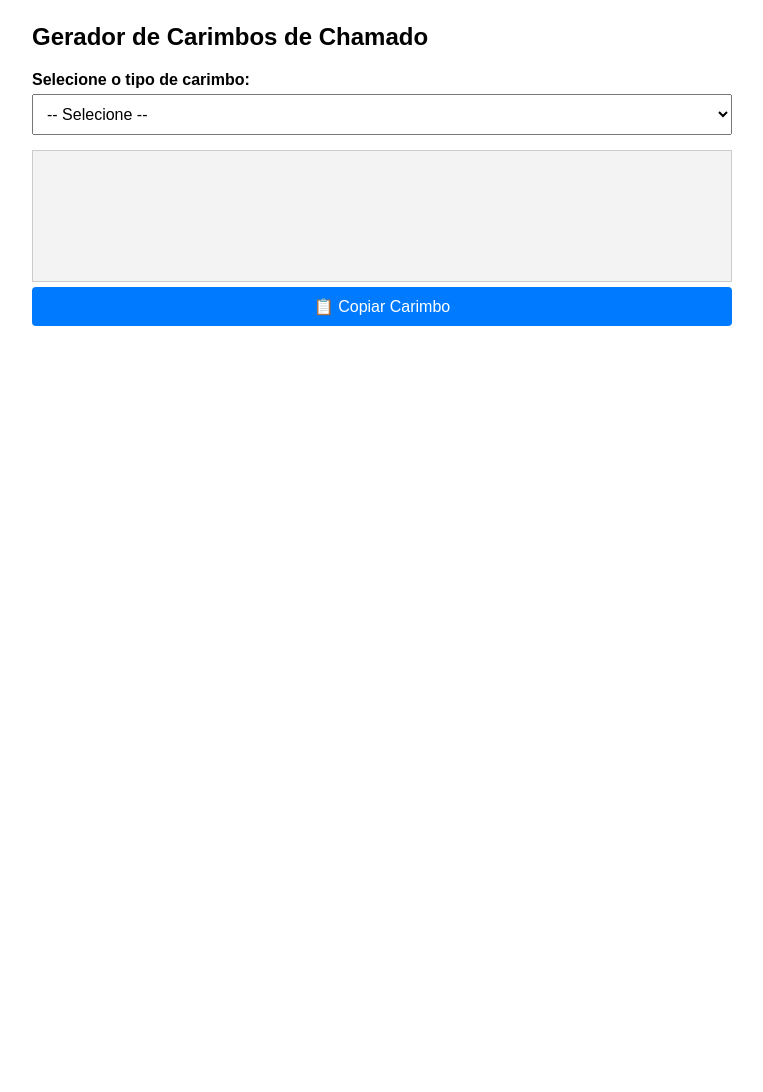
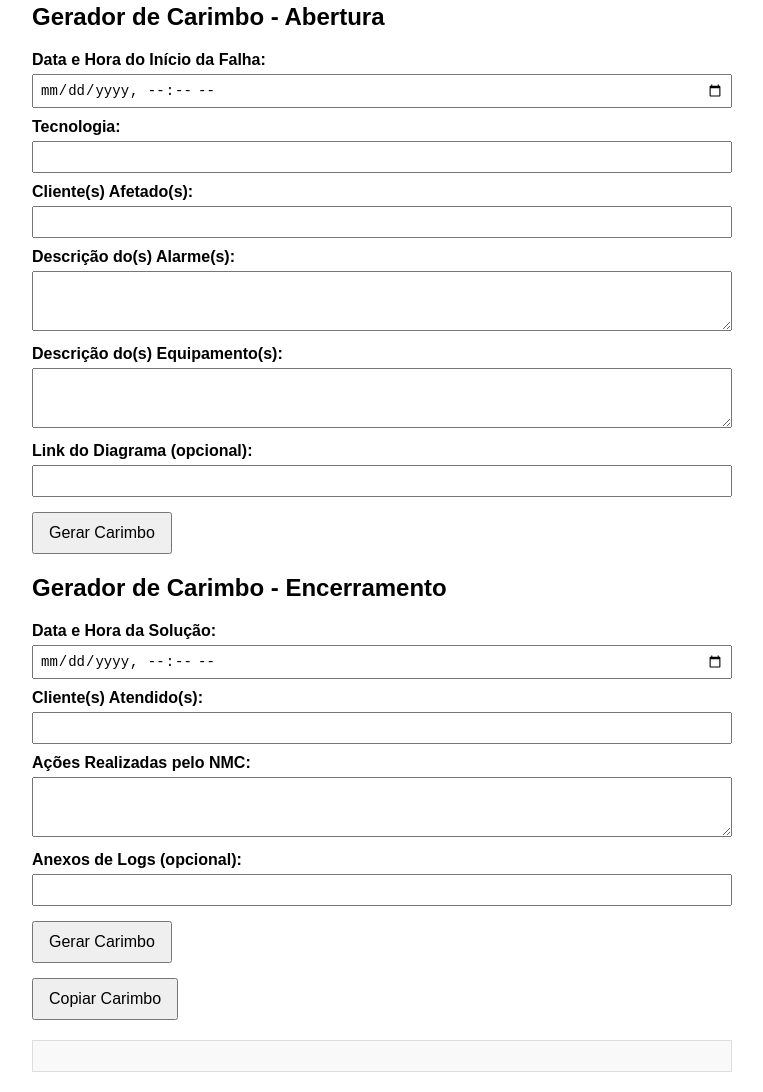
Before and after one commit to NMCBrasil/NMC, a plain HTML site: page index.html in a window 1280 px wide. Shown: the part 17-1109 px from the top of the page, without its empty margins (258-1021 px from the left). Before the commit the page ends 800 px from the top, so only its background shows below. Drawn offline with Linux system fonts and the light colour scheme.

Commit message:
Update index.html

```diff
--- a/index.html
+++ b/index.html
@@ -2,214 +2,170 @@
 <html lang="pt-br">
 <head>
 <meta charset="UTF-8" />
+<meta name="viewport" content="width=device-width, initial-scale=1" />
 <title>Gerador de Carimbos</title>
 <style>
   body {
     font-family: Arial, sans-serif;
-      padding: 20px;
     max-width: 700px;
-      margin: auto;
+    margin: 20px auto;
+    padding: 0 15px;
   }
-
   label {
     font-weight: bold;
     display: block;
     margin-top: 10px;
   }
-
-    input,
-    textarea,
-    button,
-    select {
+  input[type="text"],
+  input[type="datetime-local"],
+  textarea {
     width: 100%;
+    box-sizing: border-box;
     margin-top: 5px;
-      margin-bottom: 15px;
-      padding: 10px;
+    font-size: 14px;
+    padding: 6px;
+  }
+  textarea {
+    resize: vertical;
+    min-height: 60px;
+  }
+  button {
+    margin-top: 15px;
+    padding: 10px 15px;
     font-size: 16px;
-      box-sizing: border-box;
-    }
-
-    #carimbo {
-      background-color: #f3f3f3;
-      border: 1px solid #ccc;
-      padding: 15px;
-      min-height: 100px;
-      font-size: 16px;
-      white-space: normal;
-      line-height: 1.3;
-    }
-
-    #carimbo p {
-      margin: 0;
-      padding: 0;
-    }
-
-    button {
-      background-color: #007bff;
-      color: white;
-      border: none;
-      border-radius: 4px;
     cursor: pointer;
   }
-
-    button:hover {
-      background-color: #0056b3;
-    }
-
-    #mensagemCopiado {
-      display: none;
-      color: green;
-      font-weight: bold;
-      margin-top: -10px;
-      margin-bottom: 15px;
+  #carimbo {
+    white-space: pre-line;
+    margin-top: 20px;
+    border: 1px solid #ddd;
+    padding: 15px;
+    background-color: #f9f9f9;
+    font-family: monospace;
+    font-size: 14px;
+    line-height: 1.1; /* menor espaçamento entre linhas */
   }
 </style>
 </head>
 <body>
-  <h2>Gerador de Carimbos de Chamado</h2>
 
-  <label for="tipoCarimbo">Selecione o tipo de carimbo:</label>
-  <select id="tipoCarimbo" onchange="mostrarFormulario()">
-    <option value="">-- Selecione --</option>
-    <option value="abertura">Carimbo de Abertura</option>
-    <option value="encerramento">Carimbo de Encerramento</option>
-  </select>
+<h2>Gerador de Carimbo - Abertura</h2>
+<form id="formAbertura">
+  <label for="dataHoraInicio">Data e Hora do Início da Falha:</label>
+  <input type="datetime-local" id="dataHoraInicio" name="dataHoraInicio" />
 
-  <div id="formAbertura" style="display: none">
-    <h3>Carimbo de Abertura de Chamado</h3>
-    <label>Data e Hora do Início da Falha:</label>
-    <input type="datetime-local" id="dataHora" />
-    <label>Tecnologia:</label>
-    <input type="text" id="tecnologia" />
-    <label>Cliente(s) Afetado(s):</label>
-    <input type="text" id="cliente" />
-    <label>Descrição do(s) Alarme(s):</label>
-    <textarea id="alarme"></textarea>
-    <label>Descrição do(s) Equipamento(s):</label>
-    <textarea id="equipamento"></textarea>
-    <label>Link do Diagrama de Rede:</label>
-    <input type="text" id="linkDiagrama" placeholder="https://exemplo.com/diagrama" />
-    <label>Ferramentas Utilizadas no Troubleshooting:</label>
-    <textarea id="ferramentas"></textarea>
-    <label>Testes Realizados pelo NMC:</label>
-    <textarea id="testes"></textarea>
-    <button onclick="gerarCarimboAbertura()">Gerar Carimbo</button>
-  </div>
+  <label for="tecnologia">Tecnologia:</label>
+  <input type="text" id="tecnologia" name="tecnologia" />
 
-  <div id="formEncerramento" style="display: none">
-    <h3>Carimbo de Encerramento de Chamado</h3>
-    <label>Data e Hora do Encerramento:</label>
-    <input type="datetime-local" id="dataHoraEncerramento" />
-    <label>Cliente:</label>
-    <input type="text" id="clienteEncerramento" />
-    <label>Resumo da Solução:</label>
-    <textarea id="resumoEncerramento"></textarea>
-    <label>Observações:</label>
-    <textarea id="obsEncerramento"></textarea>
-    <label>Anexar LOGs (se houver):</label>
-    <input type="file" id="logsArquivo" accept=".log,.txt,.zip,.rar" multiple />
-    <button onclick="gerarCarimboEncerramento()">Gerar Carimbo</button>
-  </div>
+  <label for="clientesAfetados">Cliente(s) Afetado(s):</label>
+  <input type="text" id="clientesAfetados" name="clientesAfetados" />
+
+  <label for="descricaoAlarmes">Descrição do(s) Alarme(s):</label>
+  <textarea id="descricaoAlarmes" name="descricaoAlarmes"></textarea>
+
+  <label for="descricaoEquipamentos">Descrição do(s) Equipamento(s):</label>
+  <textarea id="descricaoEquipamentos" name="descricaoEquipamentos"></textarea>
+
+  <label for="linkDiagrama">Link do Diagrama (opcional):</label>
+  <input type="text" id="linkDiagrama" name="linkDiagrama" />
+
+  <button type="button" onclick="gerarCarimboAbertura()">Gerar Carimbo</button>
+</form>
+
+<h2>Gerador de Carimbo - Encerramento</h2>
+<form id="formEncerramento">
+  <label for="dataHoraSolucao">Data e Hora da Solução:</label>
+  <input type="datetime-local" id="dataHoraSolucao" name="dataHoraSolucao" />
+
+  <label for="clientesAtendidos">Cliente(s) Atendido(s):</label>
+  <input type="text" id="clientesAtendidos" name="clientesAtendidos" />
+
+  <label for="acoesNMC">Ações Realizadas pelo NMC:</label>
+  <textarea id="acoesNMC" name="acoesNMC"></textarea>
+
+  <label for="anexosLogs">Anexos de Logs (opcional):</label>
+  <input type="text" id="anexosLogs" name="anexosLogs" />
+
+  <button type="button" onclick="gerarCarimboEncerramento()">Gerar Carimbo</button>
+</form>
+
+<button onclick="copiarCarimbo()" style="margin-top:15px;">Copiar Carimbo</button>
 
 <div id="carimbo"></div>
-  <button onclick="copiarCarimbo()">📋 Copiar Carimbo</button>
-  <div id="mensagemCopiado">✅ Carimbo copiado!</div>
 
 <script>
-    function mostrarFormulario() {
-      const tipo = document.getElementById("tipoCarimbo").value;
-      document.getElementById("formAbertura").style.display = tipo === "abertura" ? "block" : "none";
-      document.getElementById("formEncerramento").style.display = tipo === "encerramento" ? "block" : "none";
-      document.getElementById("carimbo").innerHTML = "";
+function pad(str) {
+  return str && str.trim() !== '' ? str.trim() : '(não informado)';
+}
+
+function formatDataHora(dataHora) {
+  if (!dataHora) return '(não informado)';
+  const dt = new Date(dataHora);
+  if (isNaN(dt)) return '(não informado)';
+  return dt.toLocaleString('pt-BR', {
+    day: '2-digit', month: '2-digit', year: 'numeric',
+    hour: '2-digit', minute: '2-digit', second: '2-digit'
+  });
 }
 
 function gerarCarimboAbertura() {
-      const dataHora = document.getElementById("dataHora").value || "(não informado)";
-      const tecnologia = document.getElementById("tecnologia").value || "(não informado)";
-      const cliente = document.getElementById("cliente").value || "(não informado)";
-      const alarme = document.getElementById("alarme").value || "(não informado)";
-      const equipamento = document.getElementById("equipamento").value || "(não informado)";
-      const linkDiagrama = document.getElementById("linkDiagrama").value || "";
-      const ferramentas = document.getElementById("ferramentas").value || "(não informado)";
-      const testes = document.getElementById("testes").value || "(não informado)";
+  const dataHoraInicio = formatDataHora(document.getElementById('dataHoraInicio').value);
+  const tecnologia = pad(document.getElementById('tecnologia').value);
+  const clientesAfetados = pad(document.getElementById('clientesAfetados').value);
+  const descricaoAlarmes = pad(document.getElementById('descricaoAlarmes').value);
+  const descricaoEquipamentos = pad(document.getElementById('descricaoEquipamentos').value);
+  const linkDiagrama = document.getElementById('linkDiagrama').value.trim();
 
-      let linkDiagramaHTML = "";
-      if (linkDiagrama.trim() !== "") {
-        linkDiagramaHTML = `<p>Link do Diagrama de Rede: <a href="${linkDiagrama}" target="_blank" rel="noopener noreferrer">${linkDiagrama}</a></p>`;
+  let texto = '';
+  texto += `Data e Hora do Início da Falha: ${dataHoraInicio}\n`;
+  texto += `Tecnologia: ${tecnologia}\n`;
+  texto += `Cliente(s) Afetado(s): ${clientesAfetados}\n`;
+  texto += `Descrição do(s) Alarme(s): ${descricaoAlarmes}\n`;
+  texto += `Descrição do(s) Equipamento(s): ${descricaoEquipamentos}`;
+  if (linkDiagrama !== '') {
+    texto += `\nLink do Diagrama: ${linkDiagrama}`;
   }
 
-      const html = `
-        <p>Data e Hora do Início da Falha: ${dataHora}</p>
-        <p>Tecnologia: ${tecnologia}</p>
-        <p>Cliente(s) Afetado(s): ${cliente}</p>
-        <p>Descrição do(s) Alarme(s): ${alarme}</p>
-        <p>Descrição do(s) Equipamento(s): ${equipamento}</p>
-        ${linkDiagramaHTML}
-        <p>Ferramentas Utilizadas no Troubleshooting: ${ferramentas}</p>
-        <p>Testes Realizados pelo NMC: ${testes}</p>
-      `;
-      document.getElementById("carimbo").innerHTML = html;
+  document.getElementById('carimbo').textContent = texto;
 }
 
 function gerarCarimboEncerramento() {
-      const dataHora = document.getElementById("dataHoraEncerramento").value || "(não informado)";
-      const cliente = document.getElementById("clienteEncerramento").value || "(não informado)";
-      const resumo = document.getElementById("resumoEncerramento").value || "(não informado)";
-      const obs = document.getElementById("obsEncerramento").value || "(nenhuma observação)";
-      const logsInput = document.getElementById("logsArquivo");
+  const dataHoraSolucao = formatDataHora(document.getElementById('dataHoraSolucao').value);
+  const clientesAtendidos = pad(document.getElementById('clientesAtendidos').value);
+  const acoesNMC = pad(document.getElementById('acoesNMC').value);
+  const anexosLogs = document.getElementById('anexosLogs').value.trim();
 
-      let logsHTML = "";
-      if (logsInput.files.length > 0) {
-        let links = [];
-        for (let i = 0; i < logsInput.files.length; i++) {
-          const arquivo = logsInput.files[i];
-          const url = URL.createObjectURL(arquivo);
-          links.push(`<a href="${url}" target="_blank" rel="noopener noreferrer">${arquivo.name}</a>`);
-        }
-        logsHTML = `<p>LOGs anexados: ${links.join(", ")}</p>`;
+  let texto = '';
+  texto += `Data e Hora da Solução: ${dataHoraSolucao}\n`;
+  texto += `Cliente(s) Atendido(s): ${clientesAtendidos}\n`;
+  texto += `Ações Realizadas pelo NMC: ${acoesNMC}`;
+  if (anexosLogs !== '') {
+    texto += `\nAnexos de Logs: ${anexosLogs}`;
   }
 
-      const html = `
-        <p>Data e Hora do Encerramento: ${dataHora}</p>
-        <p>Cliente: ${cliente}</p>
-        <p>Resumo da Solução: ${resumo}</p>
-        <p>Observações: ${obs}</p>
-        ${logsHTML}
-      `;
-      document.getElementById("carimbo").innerHTML = html;
+  document.getElementById('carimbo').textContent = texto;
 }
 
-    async function copiarCarimbo() {
-      const carimbo = document.getElementById("carimbo");
-      const html = carimbo.innerHTML;
-      const text = carimbo.innerText || carimbo.textContent;
-      if (navigator.clipboard && navigator.clipboard.write) {
-        try {
-          const blobInput = new ClipboardItem({
-            "text/html": new Blob([html], { type: "text/html" }),
-            "text/plain": new Blob([text], { type: "text/plain" })
+function copiarCarimbo() {
+  const carimbo = document.getElementById('carimbo').textContent;
+  if (!carimbo) return alert('Nenhum carimbo gerado para copiar.');
+  navigator.clipboard.writeText(carimbo).then(() => {
+    // Mensagem simples sem modal de confirmação
+    const msg = document.createElement('div');
+    msg.textContent = 'Carimbo copiado para a área de transferência.';
+    msg.style.position = 'fixed';
+    msg.style.bottom = '10px';
+    msg.style.right = '10px';
+    msg.style.backgroundColor = '#4caf50';
+    msg.style.color = '#fff';
+    msg.style.padding = '8px 12px';
+    msg.style.borderRadius = '5px';
+    msg.style.fontSize = '14px';
+    document.body.appendChild(msg);
+    setTimeout(() => document.body.removeChild(msg), 2000);
   });
-          await navigator.clipboard.write([blobInput]);
-          document.getElementById("mensagemCopiado").style.display = "block";
-          setTimeout(() => {
-            document.getElementById("mensagemCopiado").style.display = "none";
-          }, 2000);
-          return;
-        } catch (err) {
-          console.error("Erro ao copiar HTML para clipboard:", err);
-        }
-      }
-      const el = document.createElement("textarea");
-      el.value = text;
-      document.body.appendChild(el);
-      el.select();
-      document.execCommand("copy");
-      document.body.removeChild(el);
-      document.getElementById("mensagemCopiado").style.display = "block";
-      setTimeout(() => {
-        document.getElementById("mensagemCopiado").style.display = "none";
-      }, 2000);
 }
 </script>
+
 </body>
 </html>
```
Lines whose indentation alone changed are shown as unchanged.
